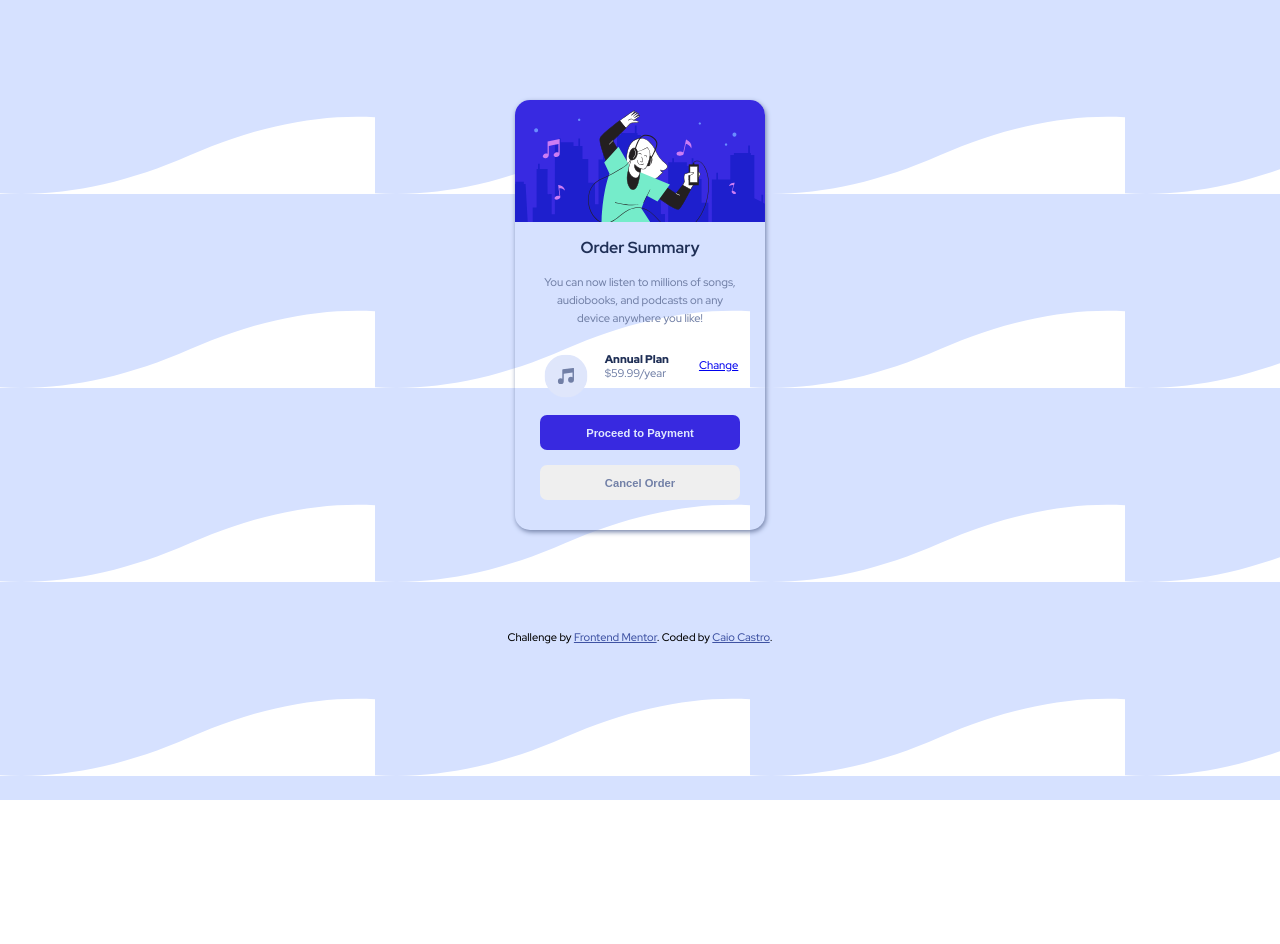
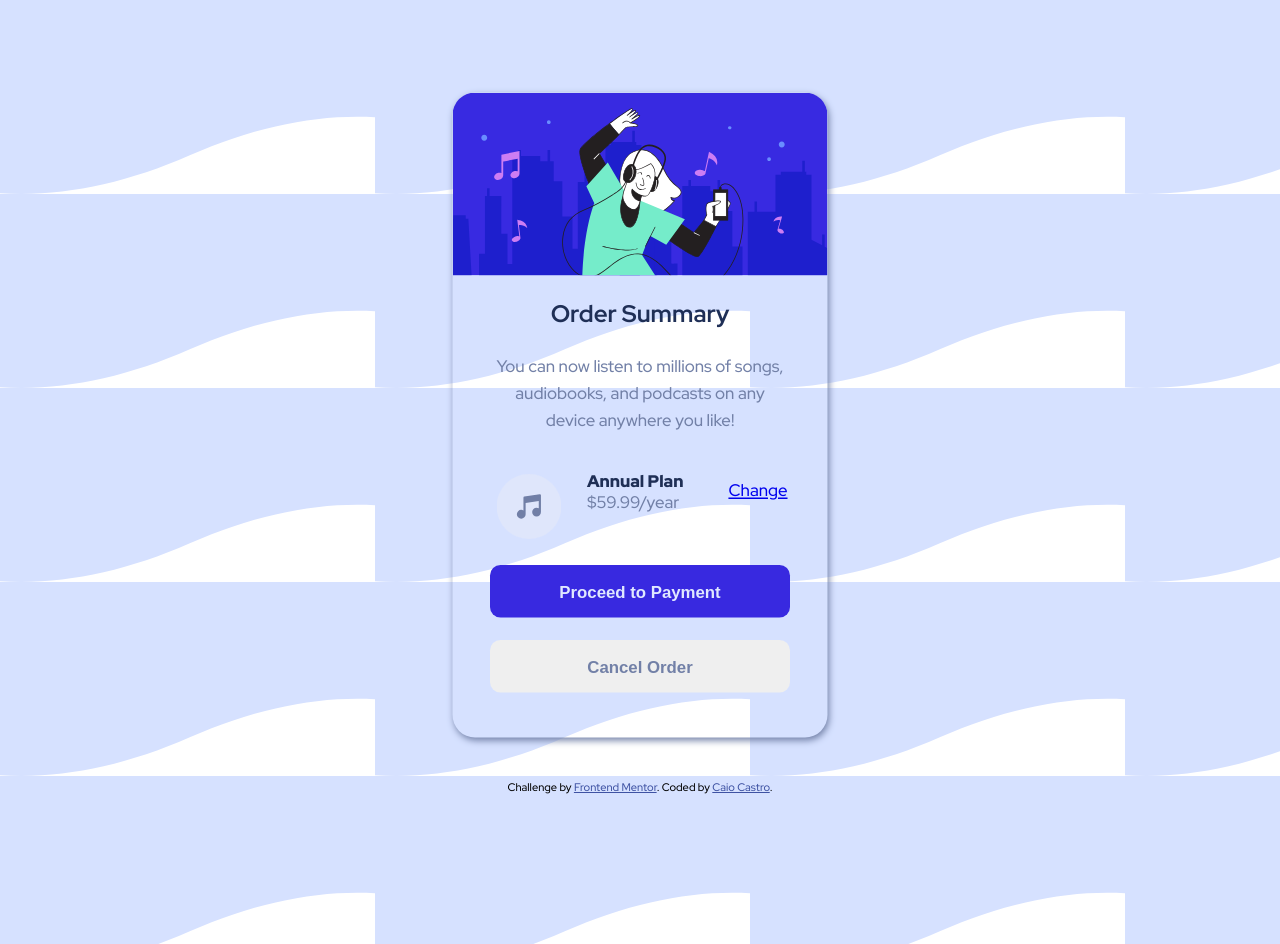
Before and after one commit to caiocastrofrs/FrontendMentor-Order, a plain HTML site: page index.html in a window 1280 px wide. Before the commit the page ends 800 px from the top, so only its background shows below. Drawn offline with Linux system fonts and the light colour scheme; files whose address does not match are found by name.

Commit message:
mudança no tamanho

```diff
--- a/css/style.css
+++ b/css/style.css
@@ -97,3 +97,14 @@ h2,
 .div-change {
     gap:15px;
 }
+
+@media (min-width:768px){
+    .card-container {
+        transform: scale(1.5);
+        margin-top:200px;
+    }
+    .attribution {
+        font-size:1.5rem;
+        margin:150px;
+    }
+}
```
